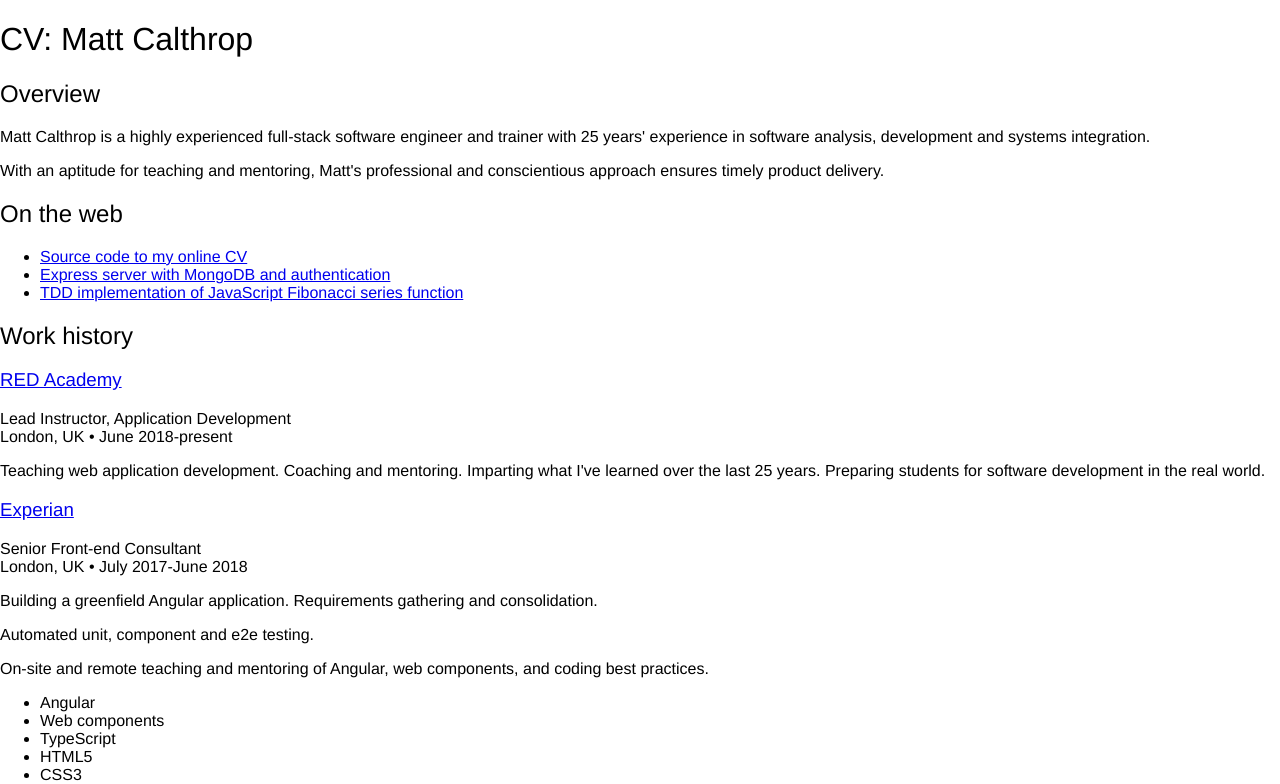
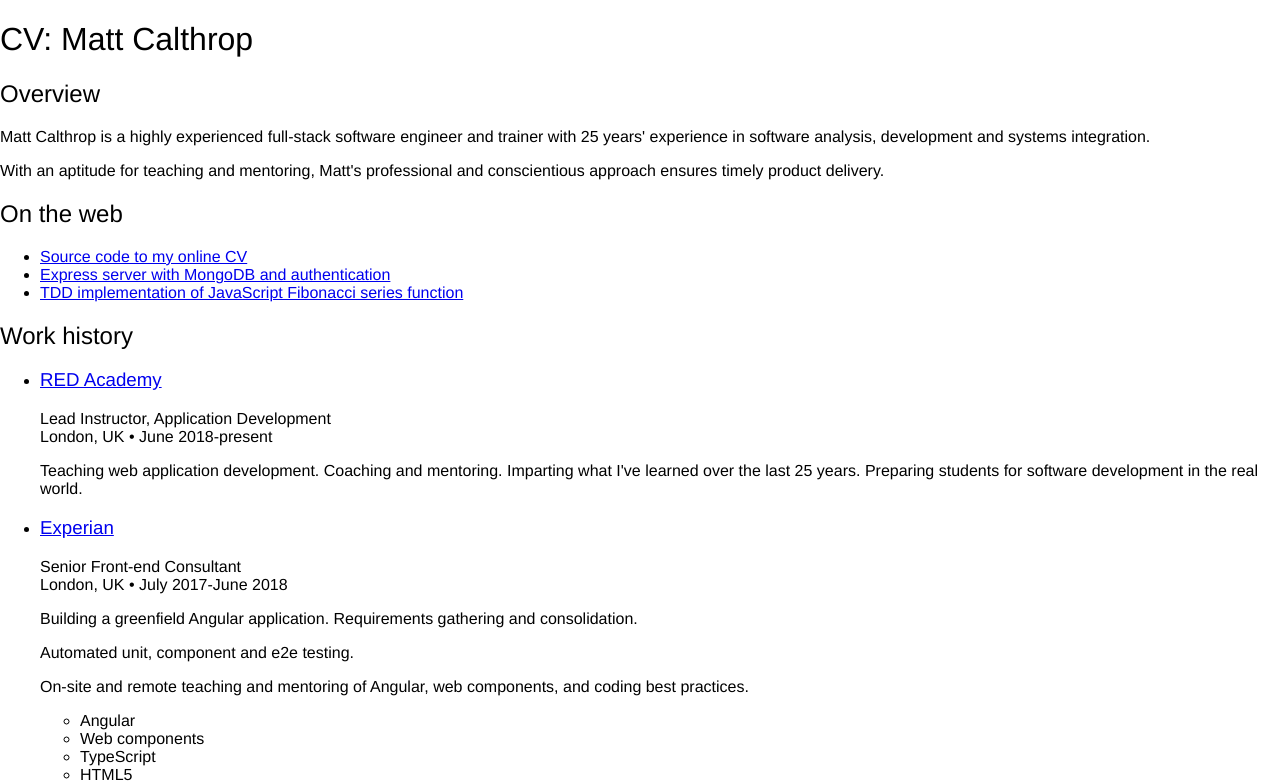
Before and after one commit to mcalthrop/cv-react, a React (Create React App) app: page / in a window 1280 px wide. Shown: the top 784 px of the page. Built offline with nearby package versions, Linux system fonts and the light colour scheme.

Commit message:
Make WorkHistory items semantically correct

```diff
--- a/src/components/work-history/WorkHistory.js
+++ b/src/components/work-history/WorkHistory.js
@@ -6,7 +6,7 @@ export const WorkHistory = ({ items }) => {
     return (
         <section>
             <h2>Work history</h2>
-            {items.map((item, index) => <WorkHistoryItem key={index} item={item} />)}
+            <ul>{items.map((item, index) => <li key={index}><WorkHistoryItem item={item} /></li>)}</ul>
         </section>
     );
 };
```
